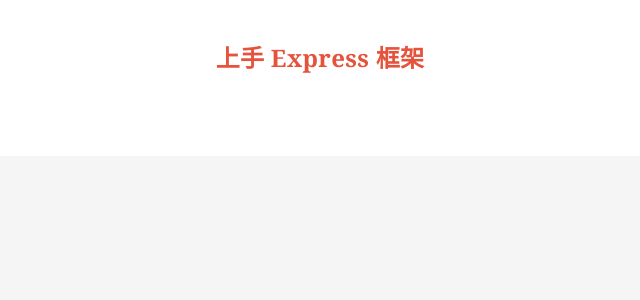
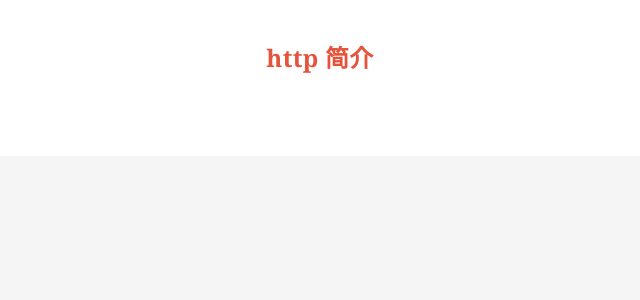
Before and after one commit to jackieliutao/forscape1003.github.io, a Jekyll site: the page built from http/1-http.md, in a window 1280 px wide. Shown: the top 300 px of the page, without its empty margins (320-960 px from the left). Built offline with Jekyll 4.4.1, drawn with Linux system fonts in a browser that asks for light colours.

Commit message:
add http

```diff
--- a/http/1-http.md
+++ b/http/1-http.md
@@ -1,3 +1,3 @@
 ---
-title: 上手 Express 框架
+title: http 简介
 ---
```
